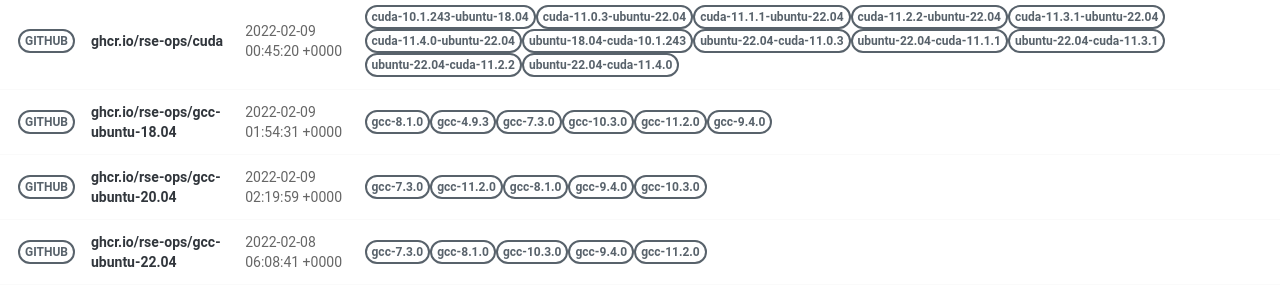
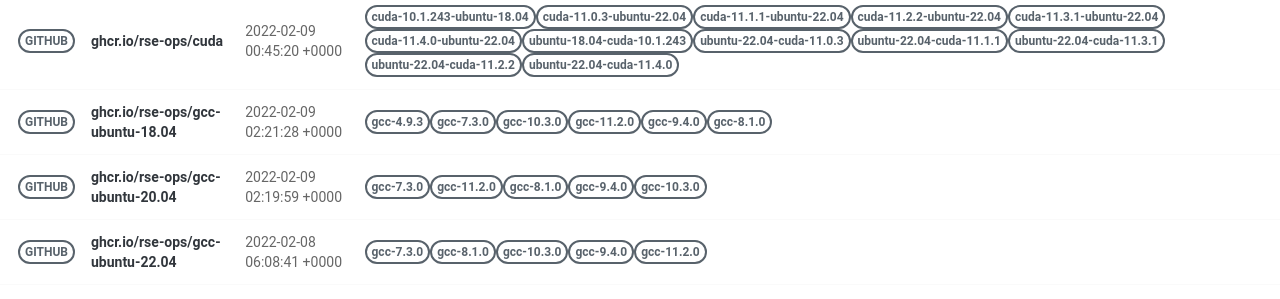
Before and after one commit to rse-ops/docker-images, a Jekyll site: the page built from pages/index.md, in a window 1280 px wide. Shown: the part 502-801 px from the top of the page. Built offline with Jekyll 4.4.1, drawn with Linux system fonts in a browser that asks for light colours; nearby versions of some CDN libraries.

Commit message:
Automated push to update library 2022-02-09

```diff
--- a/_library/ghcr.io-rse-ops-gcc-ubuntu-18.04.md
+++ b/_library/ghcr.io-rse-ops-gcc-ubuntu-18.04.md
@@ -1,14 +1,11 @@
 ---
 layout: container
 name: ghcr.io/rse-ops/gcc-ubuntu-18.04
-updated_at: 2022-02-09 01:54:31.072078
+updated_at: 2022-02-09 02:21:28.746940
 
 
 container_url: https://github.com/orgs/rse-ops/packages/container/package/gcc-ubuntu-18.04
 versions:
- - tag: gcc-8.1.0
-   dockerfile: https://github.com/rse-ops/docker-images/blob/main/ubuntu/gcc/Dockerfile
-   manifest: https://crane.ggcr.dev/manifest/ghcr.io/rse-ops/gcc-ubuntu-18.04:gcc-8.1.0
  - tag: gcc-4.9.3
    dockerfile: https://github.com/rse-ops/docker-images/blob/main/ubuntu/gcc/Dockerfile
    manifest: https://crane.ggcr.dev/manifest/ghcr.io/rse-ops/gcc-ubuntu-18.04:gcc-4.9.3
```
Also changed, not shown: other parts of _library/ghcr.io-rse-ops-gcc-ubuntu-18.04.md (+3 -0 lines).
